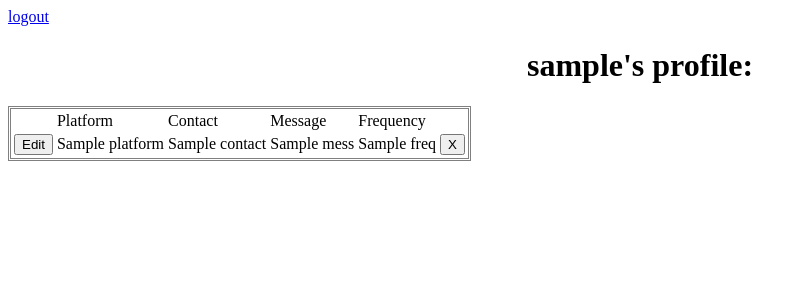
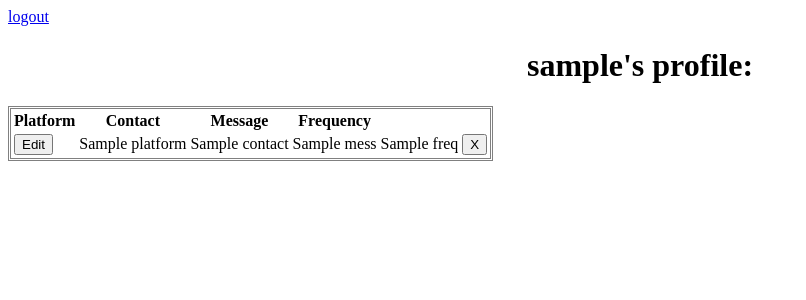
Before and after one commit to mikines/FOAAS, a Django app: template FOASS/fuckoff/templates/profile.html in a window 1280 px wide. Shown: the top 300 px of the page, without its empty margins (0-806 px from the left). Run offline with Django 3.2, Linux system fonts and the light colour scheme; a user stored in the database is signed in; tables that the repository leaves empty hold one stand-in row (values such as "Sample post"); the template is opened without the code that fills it: most values are stand-ins (such as "Sample title", 1, 10 or a date in 2020); parts of the project's set-up code (start-up, migrations or seed data) failed here and were passed over; some libraries are stand-ins or nearby versions.

Commit message:
Update profile.html

```diff
--- a/FOASS/fuckoff/templates/profile.html
+++ b/FOASS/fuckoff/templates/profile.html
@@ -4,9 +4,9 @@
 <style>
 #logout{
   padding: 10px 20px;
-  position: fixed;
+  position: absolute;
   top: 0;
-  right: 0;
+  left: 100%;
 
 }
 #add{
@@ -47,15 +47,17 @@ h1{
   <a href="/logout">logout</a>
   <h1> {{user.username}}'s profile:</h1>
 <div id=targetContainer>
-<table>
-<tr>
-<th>
-	<td>Platform</td>
-	<td>Contact</td>
-	<td>Message</td>
-	<td>Frequency</td>
-</tr>
-</th>
+<table class="table table-striped">
+  <thead>
+    <tr>
+      <th scope="col">Platform</th>
+      <th scope="col">Contact</th>
+      <th scope="col">Message</th>
+      <th scope="col">Frequency</th>
+    </tr>
+  </thead>
+  <tbody>
+
 {% for platform,contact,mess,freq in user_targets_phone_mess %}
 <tr>
 	<td><button id={{contact}}>Edit</button></td>
```
